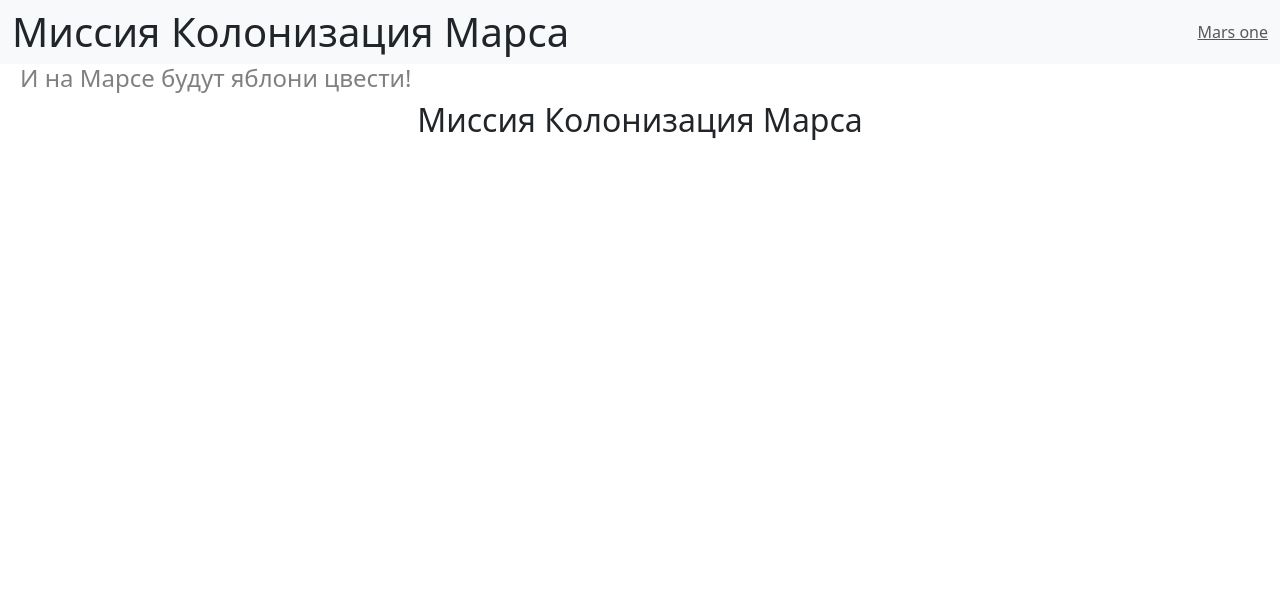
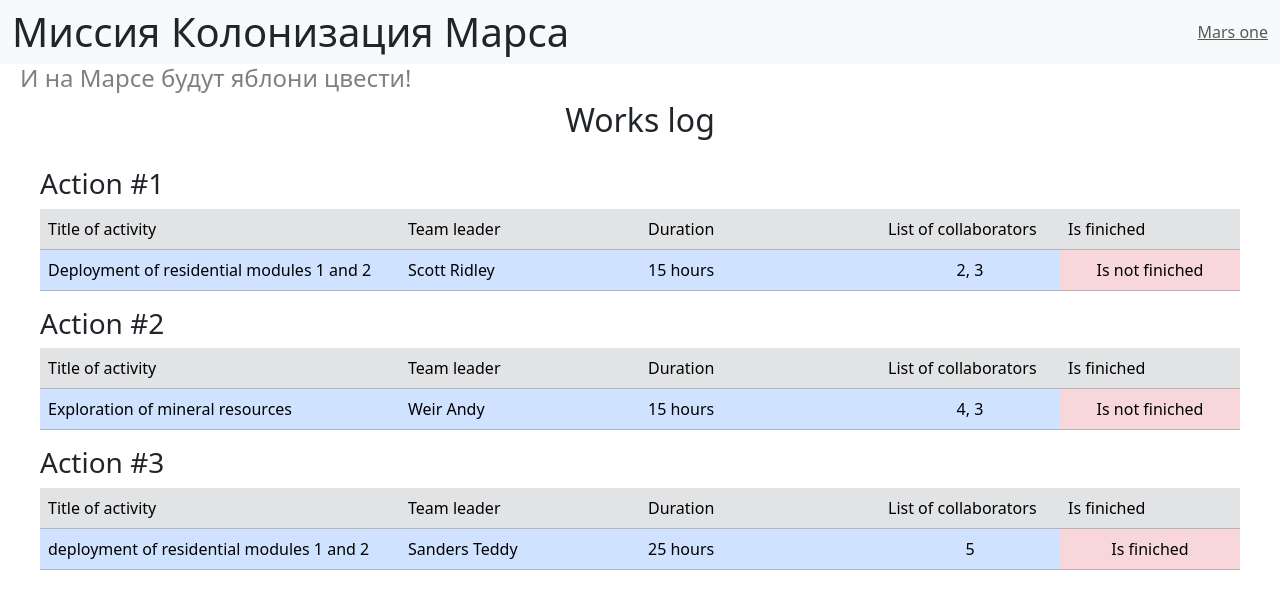
Before and after one commit to Dmitry123654789/MarsFlask, a Flask app: page / in a window 1280 px wide. Shown: the top 609 px of the page. Run offline with Flask 3, Linux system fonts and the light colour scheme.

Commit message:
Журнал работ

```diff
--- a/main.py
+++ b/main.py
@@ -16,7 +16,8 @@
 
 @app.route('/')
 def name():
-    return render_template('name.html')
+    db_sess = db_session.create_session()
+    return render_template('works_log.html', jobs=db_sess.query(Jobs).all())
 
 
 @app.route('/index')
@@ -221,22 +222,40 @@
 
 def set_jobs():
     job = Jobs()
-    job.team_leader = 1
-    job.job = 'deployment of residential modules 1 and 2'
+    job.team_leader = 'Scott Ridley'
+    job.job = 'Deployment of residential modules 1 and 2'
     job.work_size = 15
     job.collaborators = '2, 3'
     job.start_date = datetime.datetime.now()
     job.is_finished = False
 
+    job_1 = Jobs()
+    job_1.team_leader = 'Weir Andy'
+    job_1.job = 'Exploration of mineral resources'
+    job_1.work_size = 15
+    job_1.collaborators = '4, 3'
+    job_1.start_date = datetime.datetime.now()
+    job_1.is_finished = False
+
+    job_2 = Jobs()
+    job_2.team_leader = 'Sanders Teddy'
+    job_2.job = 'deployment of residential modules 1 and 2'
+    job_2.work_size = 25
+    job_2.collaborators = '5'
+    job_2.start_date = datetime.datetime.now()
+    job_2.is_finished = True
+
     session = db_session.create_session()
     session.add(job)
+    session.add(job_1)
+    session.add(job_2)
     session.commit()
 
 
 def main():
-    # db_session.global_init('db/mars.db')
-    # set_users()
-    # set_jobs()
+    db_session.global_init('db/mars.db')
+    set_users()
+    set_jobs()
     app.run(port=8080, host='127.0.0.1')
 
 
--- a/static/css/style.css
+++ b/static/css/style.css
@@ -99,3 +99,7 @@
     align-items: center;
     display: flex;
 }
+
+.table-center-vertical * {
+    vertical-align: middle;
+}
--- /dev/null
+++ b/templates/works_log.html
@@ -0,0 +1,31 @@
+{% extends "base.html" %}
+
+{% block content %}
+<h2 align="center">Works log</h2>
+
+<div style="padding-right: 40px; padding-left: 40px; padding-top: 20px">
+    {% for job in jobs %}
+    <h3>Action #{{ loop.index }}</h3>
+    <table class="table" align="center">
+        <thead>
+        <tr class="table-secondary">
+            <td width="30%">Title of activity</td>
+            <td width="20%">Team leader</td>
+            <td width="20%">Duration</td>
+            <td width="15%">List of collaborators</td>
+            <td width="15%">Is finiched</td>
+        </tr>
+        </thead>
+        <tr class="table-primary table-center-vertical">
+            <td>{{ job.job }}</td>
+            <td>{{ job.team_leader }}</td>
+            <td>{{ job.work_size }} hours</td>
+            <td align="center">{{ job.collaborators }}</td>
+            <td class="table-danger" align="center">{% if job.is_finished %}Is finiched{% else %}Is not finiched{% endif
+                %}
+            </td>
+        </tr>
+    </table>
+    {% endfor %}
+</div>
+{% endblock %}
```
